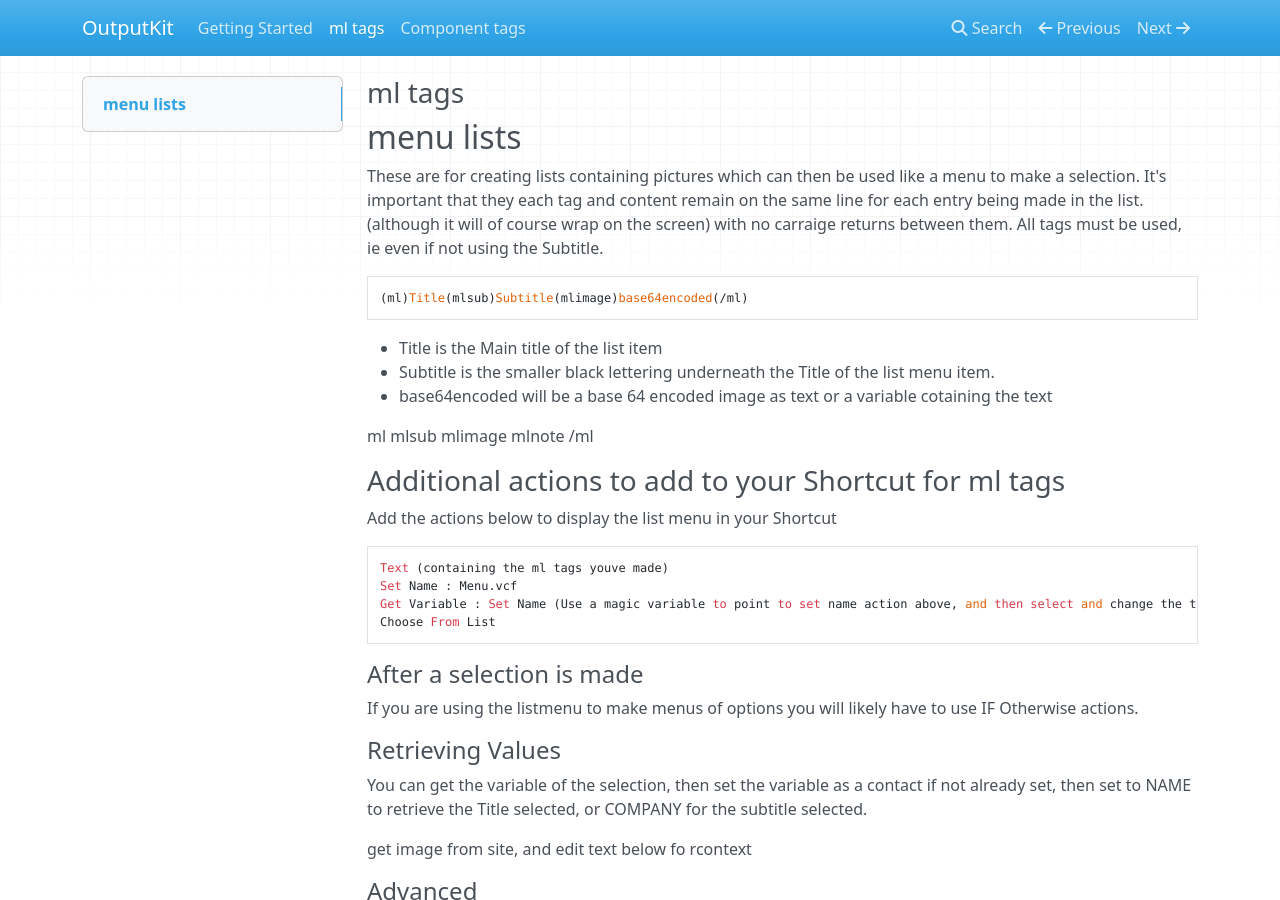
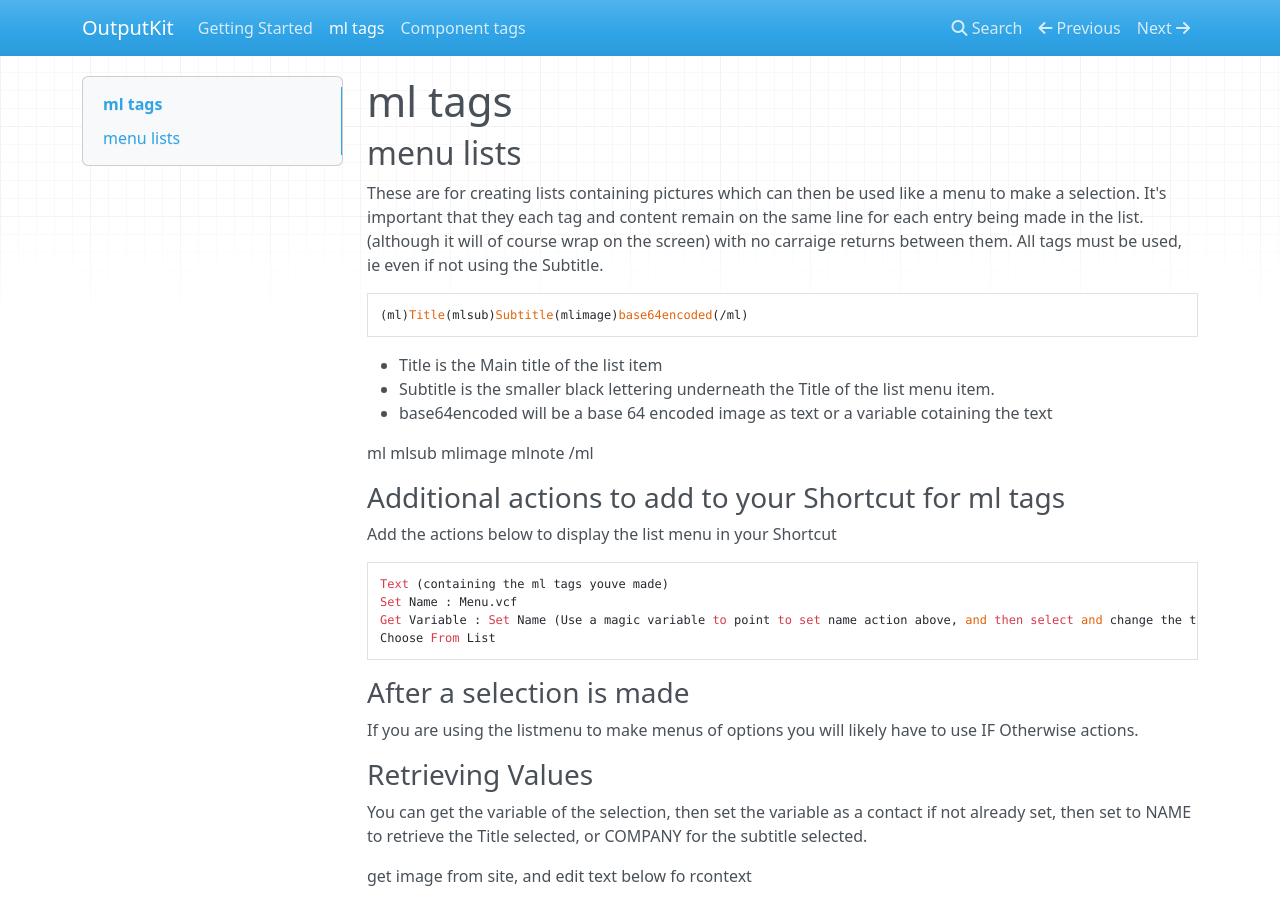
Before and after one commit to nturpin0/OutputKit, an MkDocs documentation site: the page built from docs/mltags.md, in a window 1280 px wide and 900 px high. Built offline with MkDocs 1.6.1, drawn with Linux system fonts in a browser that asks for light colours; nearby versions of some CDN libraries.

Commit message:
Update mltags.md

````diff
--- a/docs/mltags.md
+++ b/docs/mltags.md
@@ -1,4 +1,4 @@
-### ml tags
+# ml tags
 
 ## menu lists
 These are for creating lists containing pictures which can then be used like a menu to make a selection. It's important that they each tag and content remain on the same line for each entry being made in the list.
@@ -33,15 +33,15 @@
 Choose From List
 ```
 
-#### After a selection is made
+### After a selection is made
 If you are using the listmenu to make menus of options you will likely have to use IF Otherwise actions.
 
-#### Retrieving Values
+### Retrieving Values
 You can get the variable of the selection, then set the variable as a contact if not already set, then set to NAME to retrieve the Title selected, or COMPANY for the subtitle selected.
 
 get image from site, and edit text below fo rcontext
 
-#### Advanced
+### Advanced
 You can store additional information in VCARDS in other fields used by the CARDS for example if the menu had colour names in the Name field, you could have RGB/HEX values in other fields that you dont want displayed, but you want to retrieve later.
 
 You can add variables in the text in side the tags, eg to add a count result to a subtitle
````
